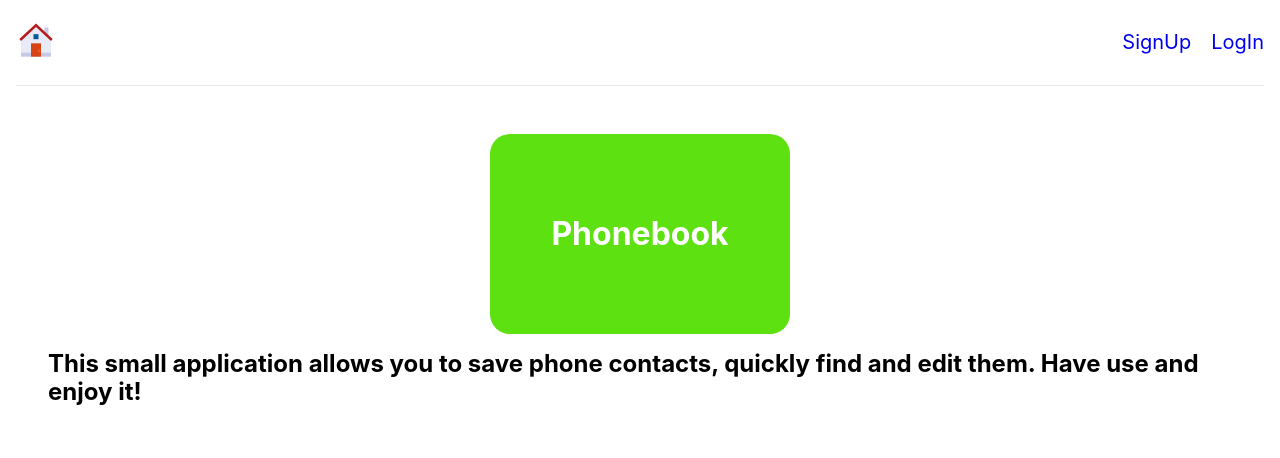
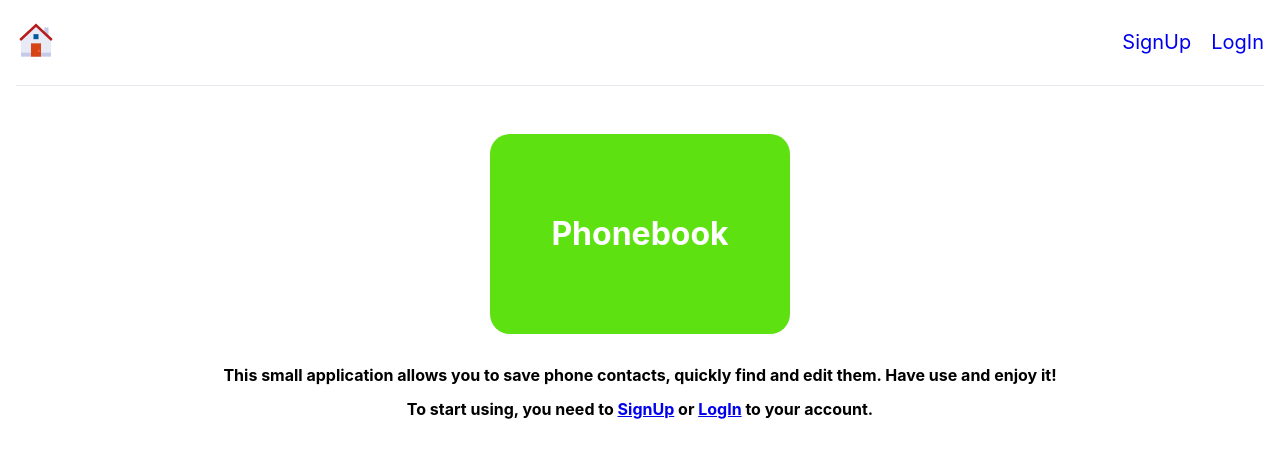
Before and after one commit to SeregikPro/goit-react-hw-08-phonebook, a React (Create React App) app: page / in a window 1280 px wide. Shown: the top 458 px of the page. Built offline with nearby package versions, Linux system fonts and the light colour scheme.

Commit message:
some changes in HomePage

```diff
--- a/src/components/Filter/Filter.styled.js
+++ b/src/components/Filter/Filter.styled.js
@@ -7,7 +7,6 @@ export const Title = styled.p`
 `;
 
 export const Input = styled.input`
-  /* width: 100px; */
   margin: ${p => p.theme.space[3]}px;
   padding: ${p => p.theme.space[2]}px;
   font-size: ${p => p.theme.fontSizes.s};
--- a/src/pages/HomePage/HomePage.jsx
+++ b/src/pages/HomePage/HomePage.jsx
@@ -1,9 +1,12 @@
 import { Helmet, HelmetProvider } from 'react-helmet-async';
 import Box from 'components/Box';
-import { NavLink } from 'react-router-dom';
+import { useAuth } from 'hooks';
+import { NavLink, Link } from 'react-router-dom';
 import { Book, AppName } from './HomePage.styled';
 
 const HomePage = () => {
+  const { isLoggedIn /*, user */ } = useAuth();
+
   return (
     <Box display="flex" flexDirection="column" alignItems="center" p={5}>
       <HelmetProvider>
@@ -12,16 +15,30 @@ const HomePage = () => {
         </Helmet>
       </HelmetProvider>
 
+      {/* <div>Welcome {user.name}</div> */}
       <NavLink to="/contacts">
         <Book>
           <AppName>Phonebook</AppName>
         </Book>
       </NavLink>
 
-      <h2>
+      <Box as="h2" fontSize="m" mt={16}>
         This small application allows you to save phone contacts, quickly find
         and edit them. Have use and enjoy it!
-      </h2>
+      </Box>
+      {!isLoggedIn && (
+        <Box as="h2" fontSize="m" mt={16}>
+          To start using, you need to{' '}
+          <Link to="/register" style={{ textDecoration: 'underline' }}>
+            SignUp
+          </Link>{' '}
+          or{' '}
+          <Link to="/login" style={{ textDecoration: 'underline' }}>
+            LogIn
+          </Link>{' '}
+          to your account.
+        </Box>
+      )}
     </Box>
   );
 };
--- a/src/pages/LoginPage/LoginPage.jsx
+++ b/src/pages/LoginPage/LoginPage.jsx
@@ -5,17 +5,6 @@ import Box from 'components/Box';
 import { Helmet, HelmetProvider } from 'react-helmet-async';
 import Button from '@mui/material/Button';
 import { TextField } from '@mui/material';
-
-// const styles = {
-//   form: {
-//     width: 320,
-//   },
-//   label: {
-//     display: 'flex',
-//     flexDirection: 'column',
-//     marginBottom: 15,
-//   },
-// };
 
 const LoginPage = () => {
   const dispatch = useDispatch();
@@ -41,7 +30,7 @@ const LoginPage = () => {
   };
 
   return (
-    <Box display="flex" justifyContent="center">
+    <Box display="flex" justifyContent="center" p={5}>
       <HelmetProvider>
         <Helmet>
           <title>Login page</title>
--- a/src/pages/RegisterPage/RegisterPage.jsx
+++ b/src/pages/RegisterPage/RegisterPage.jsx
@@ -33,7 +33,7 @@ const RegisterPage = () => {
     setPassword('');
   };
   return (
-    <Box display="flex" justifyContent="center">
+    <Box display="flex" justifyContent="center" p={5}>
       <HelmetProvider>
         <Helmet>
           <title>Register page</title>
--- a/src/redux/auth/authOperations.js
+++ b/src/redux/auth/authOperations.js
@@ -71,7 +71,7 @@ const fetchCurrentUser = createAsyncThunk(
     const persistedToken = state.auth.token;
 
     if (persistedToken === null) {
-      console.log('Токена нет, уходим из fetchCurrentUser');
+      // console.log('Токена нет, уходим из fetchCurrentUser');
       return thunkAPI.rejectWithValue();
     }
 
```
Also changed, not shown: src/services/connectionsApi.js (+0 -9 lines).
